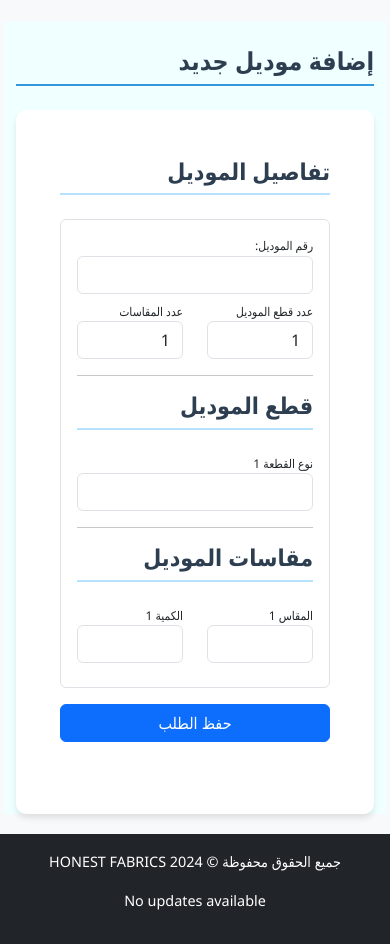
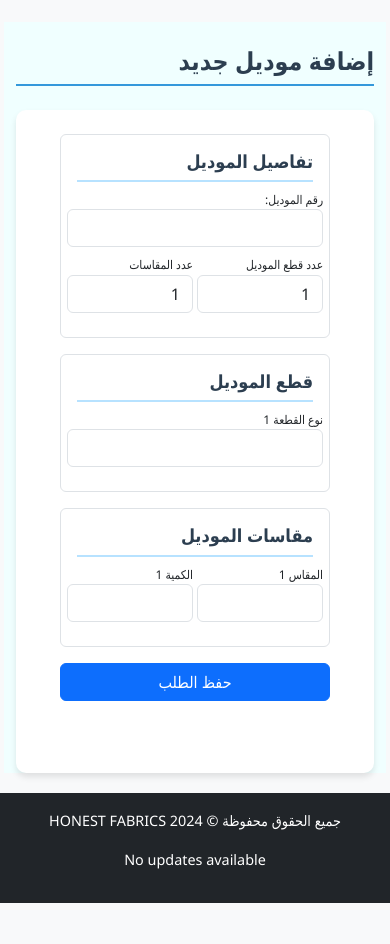
Before and after one commit to mego354/Honest, a Django app: page / in a window 390 px wide. Shown: the part 58-1002 px from the top of the page. After the commit the page ends 961 px from the top, so only its background shows below. Run offline with Django 5.2, Linux system fonts and the light colour scheme.

Commit message:
fix mode-create-form responsive

```diff
--- a/cloth/static/cloth/style.css
+++ b/cloth/static/cloth/styless.css
@@ -235,4 +235,6 @@ body {
 @media (max-width: 576px) {
     body { font-size: 12px; }
     .body-div { margin: 1%; min-height: 70vh; }
+    .container .col {padding-inline: 2px;}
+    h3.section-title  { font-size: 18px; }
 }
--- a/cloth/templates/cloth/layout.html
+++ b/cloth/templates/cloth/layout.html
@@ -11,7 +11,7 @@
     <!-- Font Awesome -->
     <link href="https://cdnjs.cloudflare.com/ajax/libs/font-awesome/6.0.0/css/all.min.css" rel="stylesheet">
     <!-- Custom CSS -->
-    <link rel="stylesheet" href={% static "cloth/style.css" %}>
+    <link rel="stylesheet" href={% static "cloth/styless.css" %}>
 </head>
 <body>
     <!-- Navbar -->
--- a/production/templates/production/create.html
+++ b/production/templates/production/create.html
@@ -2,12 +2,11 @@
 {% block body %}
 <h2 class="section-title pt-4">إضافة موديل جديد</h2>
 <div id="order-form-wrapper" class="container py-4">
-
-    <form method="post" id="order-form" class="mb-4 p-4 rounded ">
+    <form method="post" id="order-form" class="mb-4 p-4 pt-0 rounded ">
         {% csrf_token %}
         <section>
-            <h3 class="section-title border-bottom-5">تفاصيل الموديل</h3>
             <div class="container border rounded p-3 mb-3">
+                <h3 class="section-title border-bottom-5 mb-2">تفاصيل الموديل</h3>
                 <div class="row mb-2">
                     <div class="col">
                         {{ form.model_number.label_tag }}
@@ -24,15 +23,18 @@
                         <input class="form-control" type="number" min="1" id="id_sizes_count" value="1" required>
                     </div>
                 </div>
+            </div>
 
-                <hr>
-                <h3 class="section-title border-bottom-5">قطع الموديل</h3>
+            <div class="container border rounded p-3 mb-3">
+                <h3 class="section-title border-bottom-5 mb-2">قطع الموديل</h3>
                 <div id="pieces-container"></div>
+            </div>
 
-                <hr>
-                <h3 class="section-title border-bottom-5">مقاسات الموديل</h3>
+            <div class="container border rounded p-3 mb-3">
+                <h3 class="section-title border-bottom-5 mb-2">مقاسات الموديل</h3>
                 <div id="sizes-container"></div>
             </div>
+
         </section>
         <button type="submit" class="btn btn-primary w-100">حفظ الطلب</button>
     </form>
```
